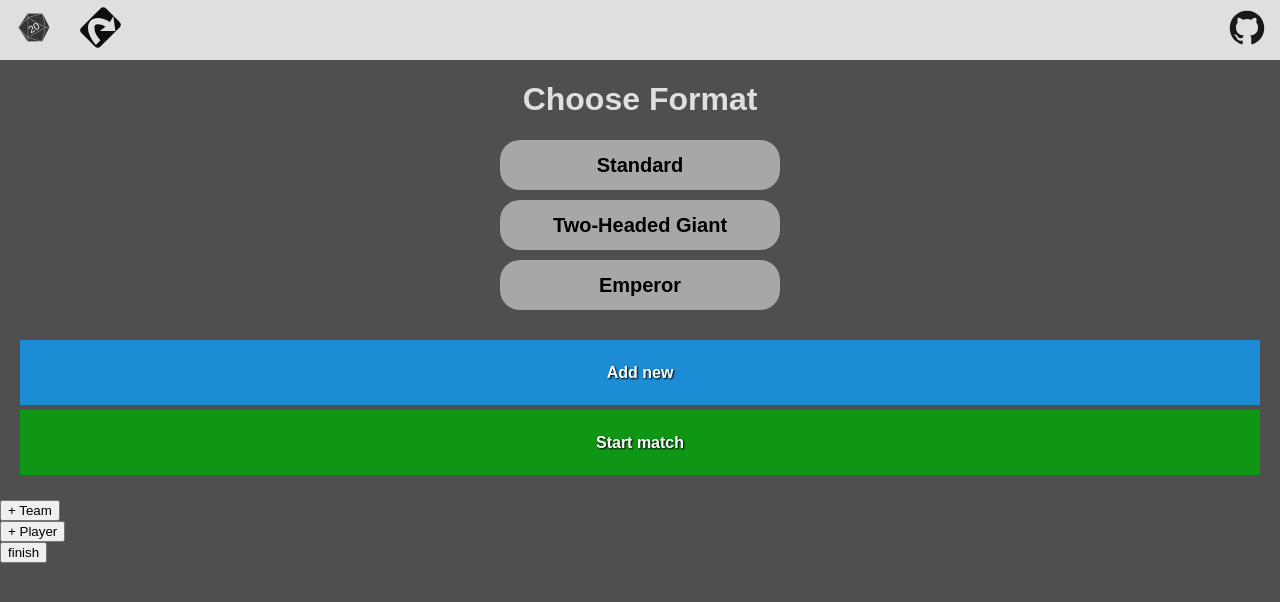
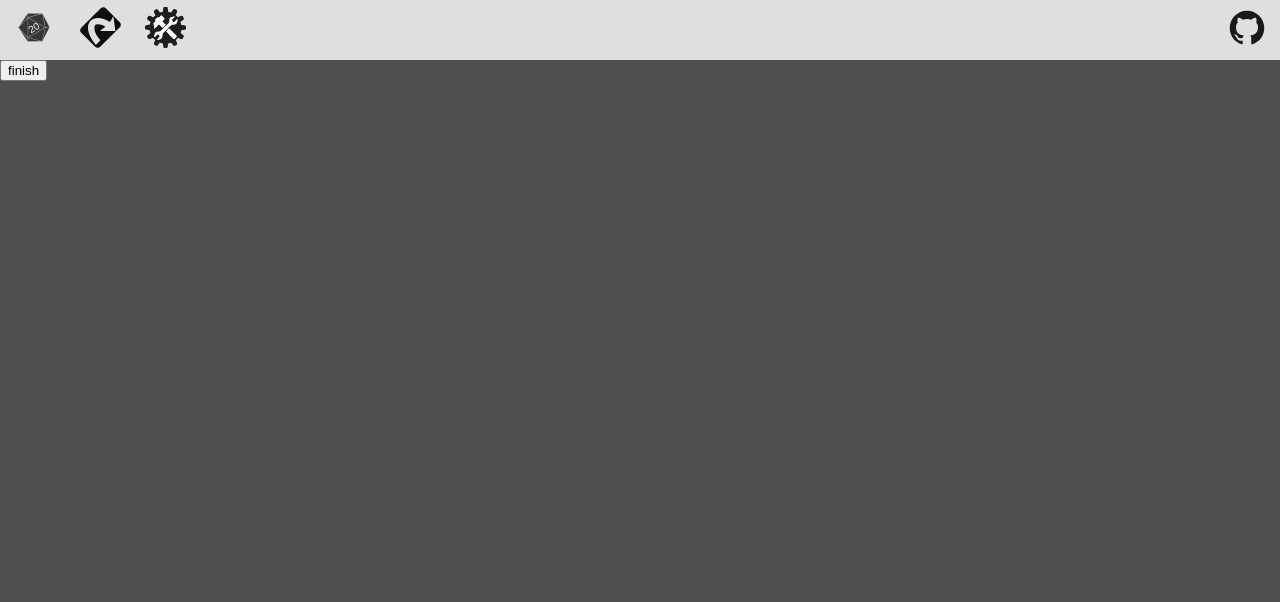
Before and after one commit to max2320/gear-life-mtg, a React (Create React App) app: page / in a window 1280 px wide. Shown: the top 602 px of the page. Built offline with nearby package versions, Linux system fonts and the light colour scheme.

Commit message:
add routing

```diff
--- a/package.json
+++ b/package.json
@@ -15,6 +15,7 @@
     "react": "^16.5.2",
     "react-dom": "^16.5.2",
     "react-redux": "^5.0.6",
+    "react-router-dom": "^5.1.2",
     "react-scripts": "3.0.1",
     "redux": "^3.7.2",
     "redux-thunk": "^2.3.0",
--- a/src/components/App.js
+++ b/src/components/App.js
@@ -1,216 +1,48 @@
 import React, { Component } from 'react';
 import './App.css';
 import Header from './header/Header';
-import Player from './player/Player';
+// import Player from './player/Player';
 import TeamList from './TeamList';
 import PlayerList from './PlayerList';
 import MatchType from './MatchType';
 import ToggleEdit from './Control/ToggleEdit';
 
-import EditPlayer from './editPlayer/EditPlayer';
-import SortPlayers from './sortPlayers/SortPlayers';
-import { setCache, getCache } from '../lib/local_cache';
-
-const genKey= ()=> (parseInt(Math.random()*10000000));
+import {
+  HashRouter as Router,
+  Switch,
+  Route
+} from "react-router-dom";
 
 
 export default class App extends Component {
-  players = [];
-
-  state = {
-    players: [],
-    editMode: false,
-    sortPlayers: false,
-    playersCounter: 0,
-    match: 0
-  }
-
-  componentDidMount(){
-    if(localStorage.getItem('players')){
-      this.recoverSession();
-    }else{
-      this.editPlayers();
-    }
-  }
-
-  recoverSession(){
-    this.setState({
-      players: getCache('players')
-    });
-  }
-
-  componentDidUpdate(){
-    setCache('players', this.state.players)
-
-    if(this.state.sortPlayers){
-      document.querySelector('body').style.overflow='hidden';
-    }else{
-      document.querySelector('body').style.overflow='';
-
-    }
-  }
-
-  sortPlayers(){
-    this.setState({
-      sortPlayers: true
-    });
-  }
-
-  editPlayers(){
-    this.setState({
-      match: this.state.match + 1,
-      editMode: ! this.state.editMode
-    });
-  }
-
-  updatePlayer(currentPlayer){
-    let hasChanges = this.state.players.filter((player)=>( player.code === currentPlayer.code && JSON.stringify(player) === JSON.stringify(currentPlayer) ));
-    if( hasChanges.length === 0 ){
-      this.setState({
-        players: this.state.players.map((player) => (player.code === currentPlayer.code ? currentPlayer : player))
-      });
-    }
-  }
-  removePlayer(currentPlayer){
-    this.setState({
-      players: this.state.players.filter((player) => (player.code !== currentPlayer.code))
-    });
-  }
-
-  refreshPlayers(){
-    this.setState({
-      players: this.players
-    });
-  }
-
-  renderEdit(player, index){
-    return (
-      <EditPlayer
-        key={player.code}
-        code={player.code}
-        name={player.name}
-        colors={player.colors}
-        index={index + 1}
-        onUpdate={(currentPlayer)=>{
-          this.updatePlayer(currentPlayer);
-        }}
-        onDelete={(currentPlayer)=>{
-          this.removePlayer(currentPlayer);
-        }}
-      />
-    );
-  }
-
-
-  renderPlayers(){
-    return this.state.players.map((player, index)=>{
-      if(this.state.editMode){
-        return this.renderEdit(player, index);
-      }else{
-        return (<Player {...player} key={`${this.state.match}_P_${index}_${genKey()}`} index={index + 1} />);
-      }
-    });
-  }
-
-  renderSortPlayer(){
-    if(this.state.sortPlayers){
-      return (
-        <SortPlayers
-          players={this.state.players}
-          onClose={()=>{
-            this.setState({
-              sortPlayers: false
-            })
-          }}
-        />
-      );
-    }
-  }
-
-  addPlayer(){
-    if(this.state.players.length < 10){
-      let player = {
-        code: `player_${this.state.playersCounter}_${genKey()}`,
-        name: `Player ${this.state.players.length + 1}`,
-        colors: ['colorless']
-      };
-
-      this.setState({
-        players: [...this.state.players, player],
-        playersCounter: this.state.playersCounter + 1
-      });
-    }else{
-      alert('Sorry, but the max players support are 10 players')
-    }
-  }
-
-
-  renderEditMode(){
-    if(this.state.editMode){
-      return (
-        <div className={`Player AddPlayer-button`}>
-          <div className='AddPlayer-button-add' onClick={()=>{
-            this.addPlayer();
-          }}>
-            <strong>
-              Add new
-            </strong>
-          </div>
-
-          <div className='AddPlayer-button-start' onClick={()=>{
-            if(this.state.players.length < 2){
-              alert('Add at least 2 players');
-            }else{
-              if(this.state.players.filter((player)=>(player.colors.length === 0)).length > 0){
-                alert('Please select one color');
-              }else{
-                this.setState({
-                  editMode: false
-                });
-              }
-            }
-          }}>
-            <strong>
-              Start match
-            </strong>
-          </div>
-        </div>
-      );
-    }
-  }
 
   render() {
     return (
-      <div className="App">
-        <Header
-          editMode={this.state.editMode}
-          sortPlayers={()=>{
-            this.sortPlayers()
-          }}
-          editPlayers={()=>{
-            this.setState({
-              editMode: true
-            });
-          }}
-          resetMatch={()=>{
-            this.setState({
-              match: this.state.match + 1
-            });
-          }}
-        />
+      <Router>
+        <div className="App">
+          <Header />
 
-        <div className="App-container">
-        <MatchType />
+          <div className="App-container">
+
+            <Switch>
+              <Route path="/match_type">
+                <MatchType />
+              </Route>
+
+              <Route path="/players/edit">
+                <PlayerList />
+              </Route>
+
+              <Route path="/teams/edit">
+                <TeamList />
+              </Route>
+            </Switch>
+          </div>
+
+
+          <ToggleEdit/>
         </div>
-
-        {this.renderPlayers()}
-        {this.renderEditMode()}
-        {this.renderSortPlayer()}
-
-        <TeamList />
-        <PlayerList />
-        <ToggleEdit/>
-      </div>
+      </Router>
     );
   }
 }
```
Also changed, not shown: 1 other file (tests, documents, lock files or other folders).
